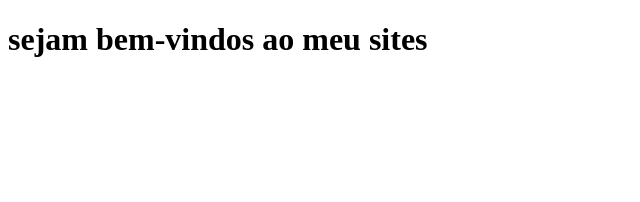
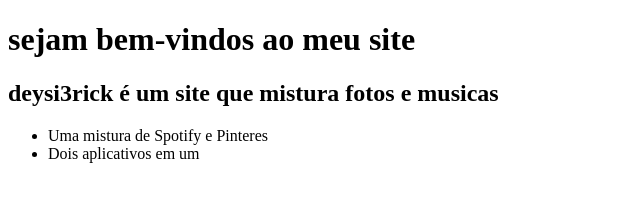
Before and after one commit to Desyrrels/Desyrrels.github.io, a plain HTML site: page index.html in a window 1280 px wide. Shown: the whole page, without its empty margins (0-640 px from the left). Drawn offline with Linux system fonts and the light colour scheme.

Commit message:
Update index.html

```diff
--- a/index.html
+++ b/index.html
@@ -5,7 +5,12 @@
     <meta charset="utf-8">
 </head>
 <body>
-    <h1>sejam bem-vindos ao meu sites</h1>
+    <h1>sejam bem-vindos ao meu site</h1>
+    <h2>deysi3rick é um site que mistura fotos e musicas</h2>
+ <ul>
+ <li>Uma mistura de Spotify e Pinteres</li>
+ <li>Dois aplicativos em um</li>
+ </ul>
 </body>
 
 <footer></footer>
```
